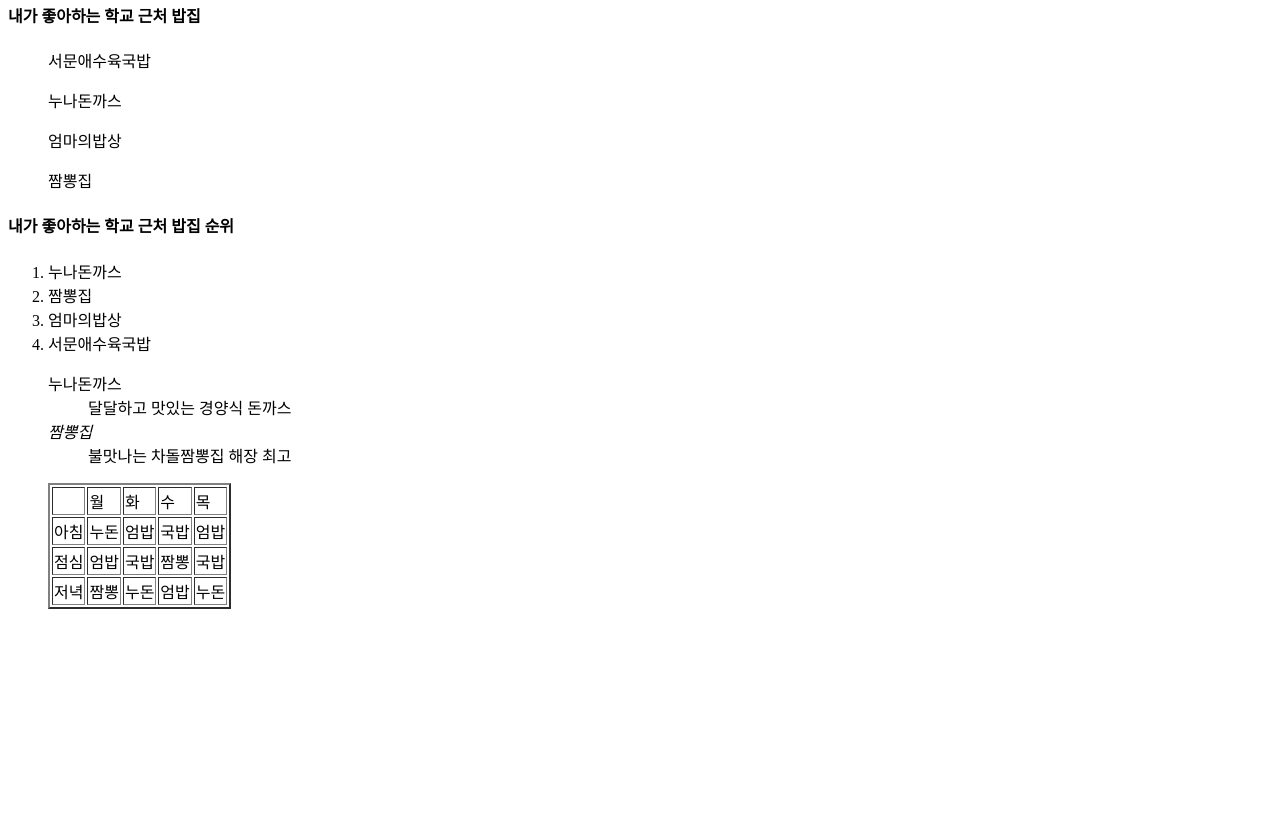
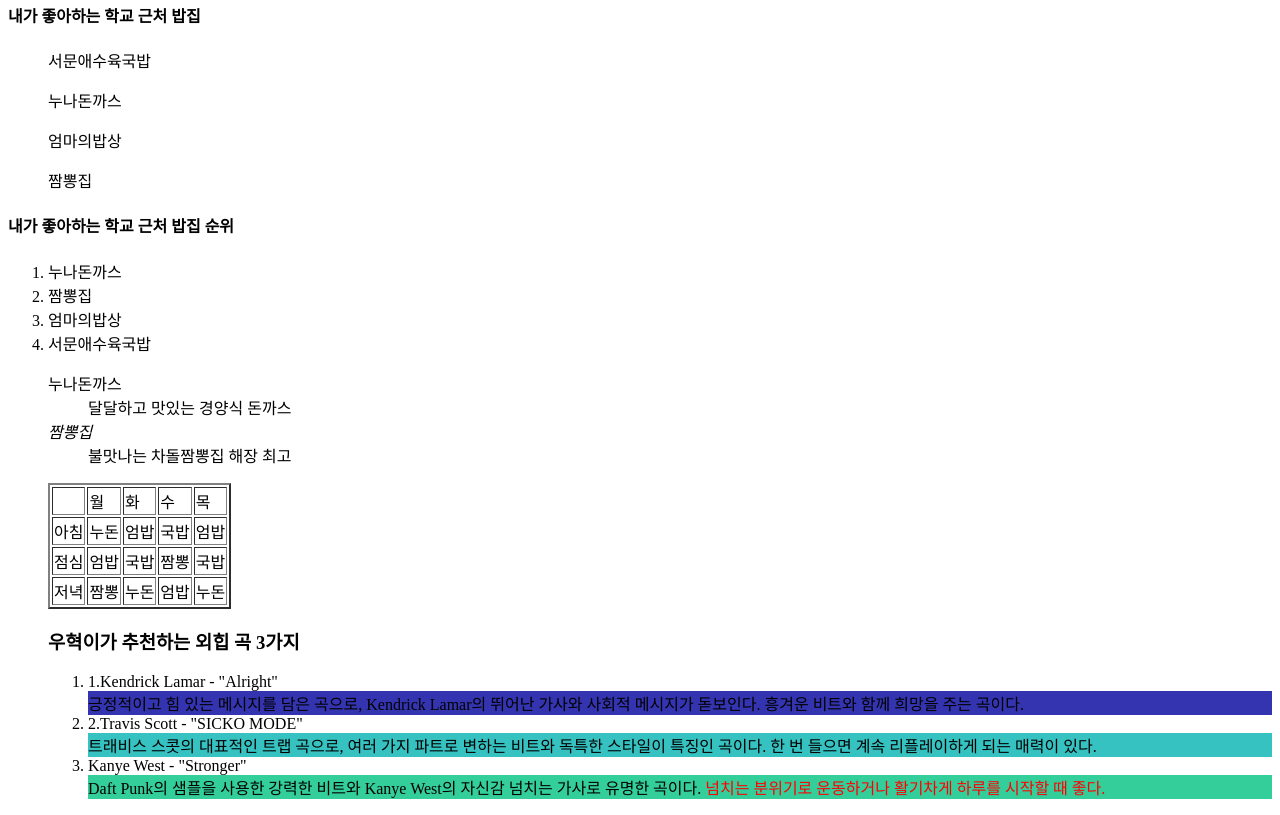
Before and after one commit to woorock/woorock.github.io, a plain HTML site: page index.html in a window 1280 px wide. Shown: the part 812-1627 px from the top of the page. Before the commit the page ends 1437 px from the top, so only its background shows below. Drawn offline with Linux system fonts and the light colour scheme.

Commit message:
Add files via upload

```diff
--- a/index.html
+++ b/index.html
@@ -42,5 +42,22 @@
                 <td>저녁</td><td>짬뽕</td><td>누돈</td><td>엄밥</td><td>누돈</td>
             </tr>
         </table>
+        <h3>우혁이가 추천하는 외힙 곡 3가지</h3>
+        <ol>
+            <li>1.Kendrick Lamar - "Alright"</li>
+            <div style="background-color: rgb(52, 52, 177);">
+                긍정적이고 힘 있는 메시지를 담은 곡으로, Kendrick Lamar의 뛰어난 가사와 사회적 메시지가 돋보인다. 흥겨운 비트와 함께 희망을 주는 곡이다.
+            </div>
+
+            <li>2.Travis Scott - "SICKO MODE"</li>
+            <div style="background-color: rgb(55, 194, 194);">
+                트래비스 스콧의 대표적인 트랩 곡으로, 여러 가지 파트로 변하는 비트와 독특한 스타일이 특징인 곡이다. 한 번 들으면 계속 리플레이하게 되는 매력이 있다.
+            </div>
+
+            <li>Kanye West - "Stronger"</li>
+            <div style="background-color: rgb(52, 206, 155);">
+                Daft Punk의 샘플을 사용한 강력한 비트와 Kanye West의 자신감 넘치는 가사로 유명한 곡이다. <span style="color: red;">넘치는 분위기로 운동하거나 활기차게 하루를 시작할 때 좋다.</span>
+            </div>
+        </ol>
 </body>
 </html>
```
